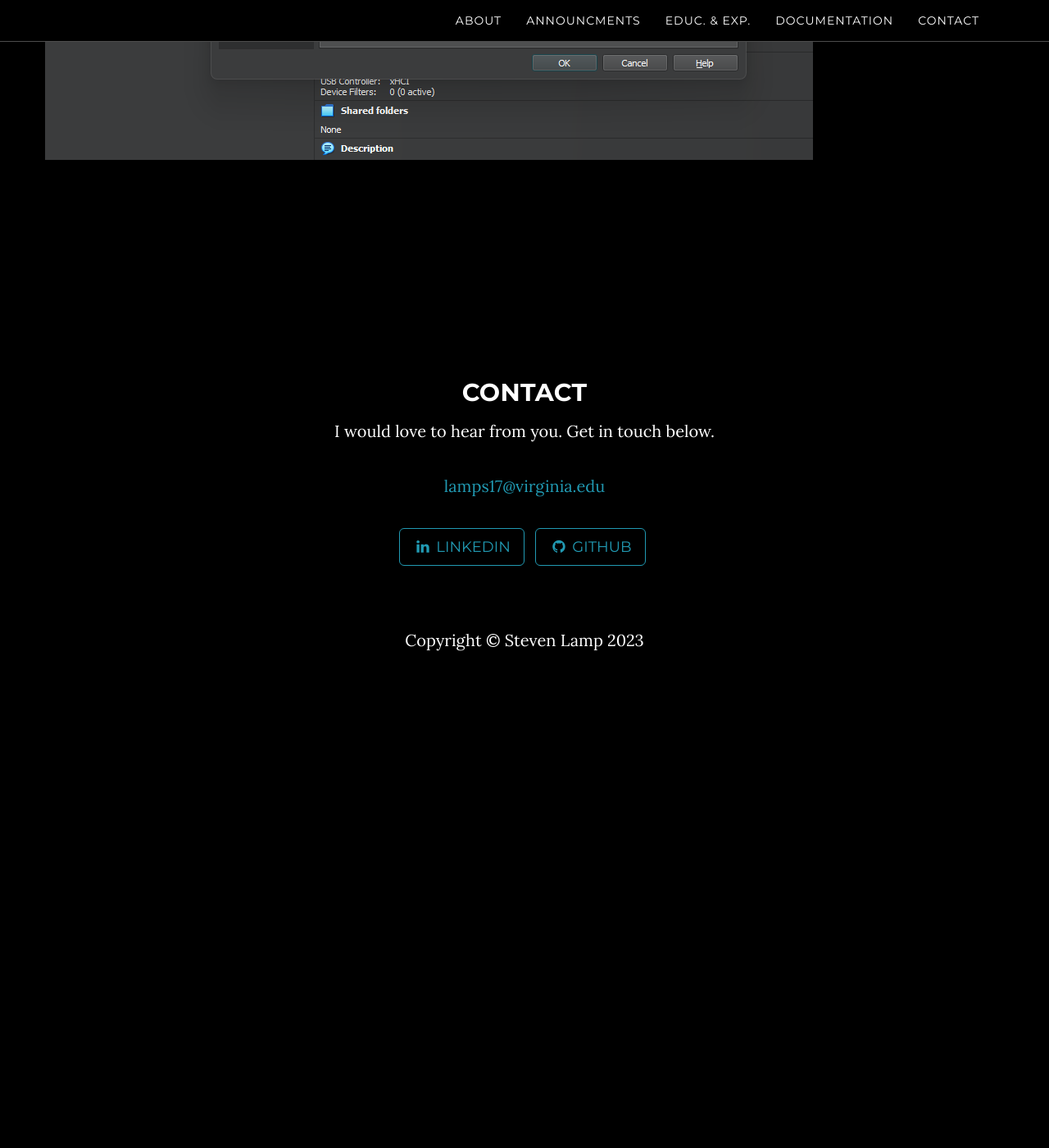
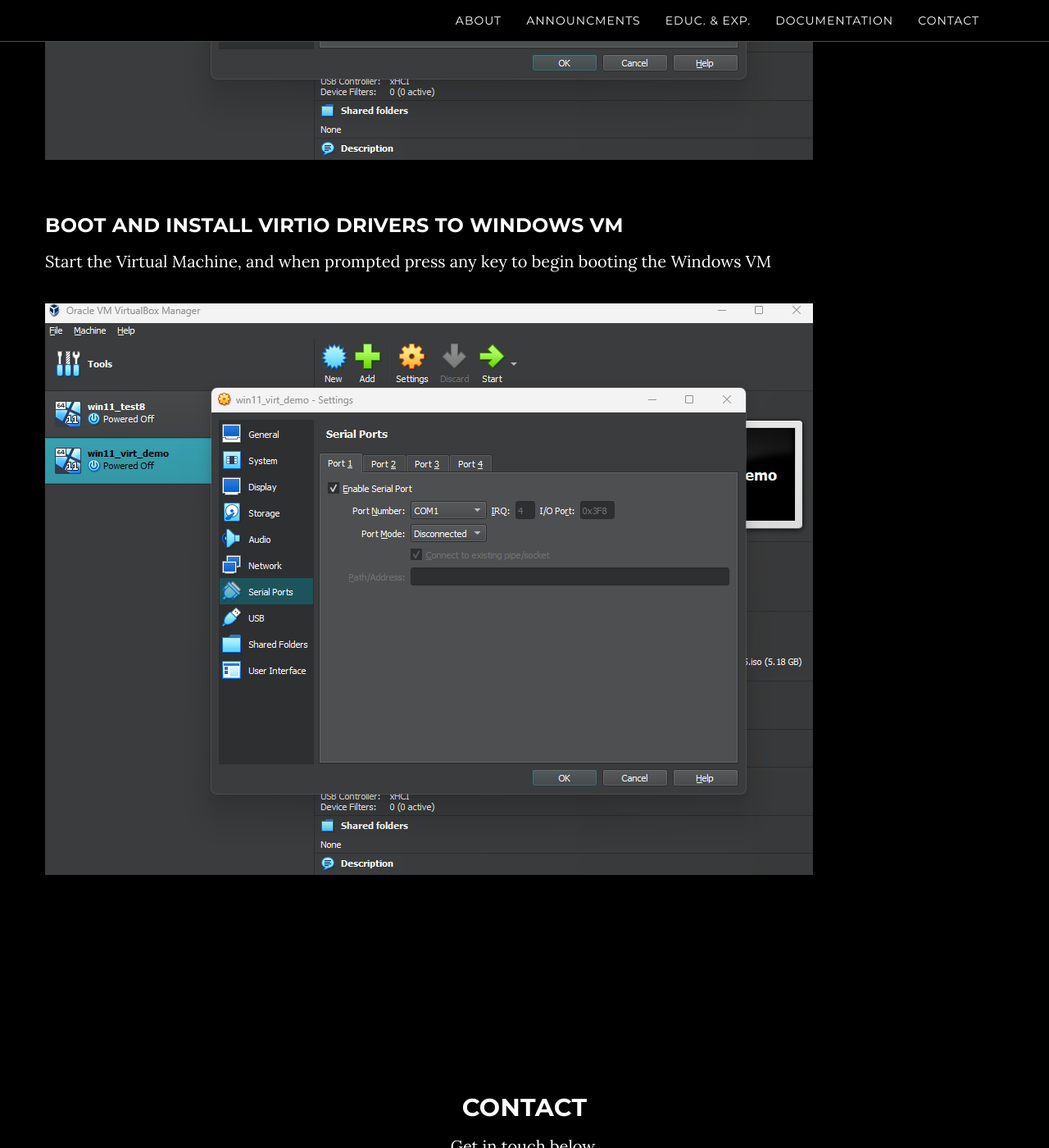
Before and after one commit to LampSteven17/LampSteven17.github.io, a Jekyll site: the page built from win11-openstack-guide.html, in a window 1280 px wide and 1400 px high, scrolled down 11743 px. Shown: the whole window at 82% size. Built offline with Jekyll 4.4.1, drawn with Linux system fonts in a browser that asks for light colours; before the commit the page ends 12590 px from its top, so only the background shows below that.

Commit message:
More updates

```diff
--- a/_includes/contact.html
+++ b/_includes/contact.html
@@ -3,7 +3,7 @@
         <div class="row">
             <div class="col-lg-8 col-lg-offset-2">
                 <h2>Contact</h2>
-                <p>I would love to hear from you. Get in touch below.</p>
+                <p>Get in touch below.</p>
                 <p><a href="mailto:{{ site.email }}">{{ site.email }}</a>
                 </p>
                 <ul class="list-inline banner-social-buttons">
--- a/_includes/windows11OpenstackInstallGuide.html
+++ b/_includes/windows11OpenstackInstallGuide.html
@@ -22,9 +22,9 @@
         <h3>Prerequisites: Download a Win11 Iso and Install Virtualbox to Your Machine</h3>
             <p>The first thing you need to do is get VirtualBox downloaded and installed onto your machine. For the purposes of this tutorial I will be using a Windows 11 machine with WSL2(Ubuntu 22.04) for the command line interface.</p>
 
-        <h5>VirtualBox:<a href="https://www.virtualbox.org/" target="_blank" >https://www.virtualbox.org/</a></h5>
+        <h5>VirtualBox:<a href="https://www.virtualbox.org/" target="_blank" > https://www.virtualbox.org/</a></h5>
 
-        <h5>Windows 11:<a href="https://www.microsoft.com/en-us/windows" target="_blank" >https://www.microsoft.com/en-us/windows</a></h5>
+        <h5>Windows 11:<a href="https://www.microsoft.com/en-us/windows" target="_blank" > https://www.microsoft.com/en-us/windows</a></h5>
 
 
 
@@ -99,6 +99,10 @@
             <p>&nbsp</p>
 
 
+        <h3>Boot and Install VirtIO Drivers to Windows VM</h3>
+            <p>Start the Virtual Machine, and when prompted press any key to begin booting the Windows VM</p>
+            <img src="/img/enableSerialPort.png"/>
+            <p>&nbsp</p>
 
 
     </div>
```
Also changed, not shown: img/startVM.png (added).
